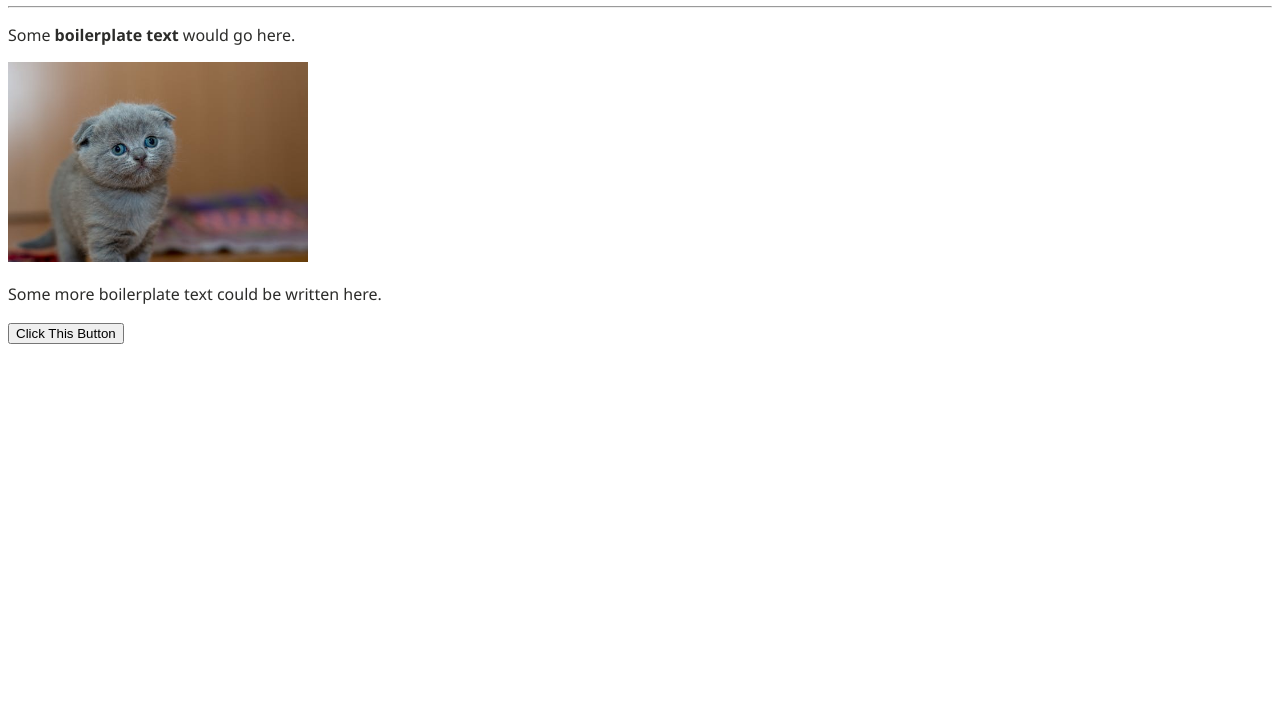
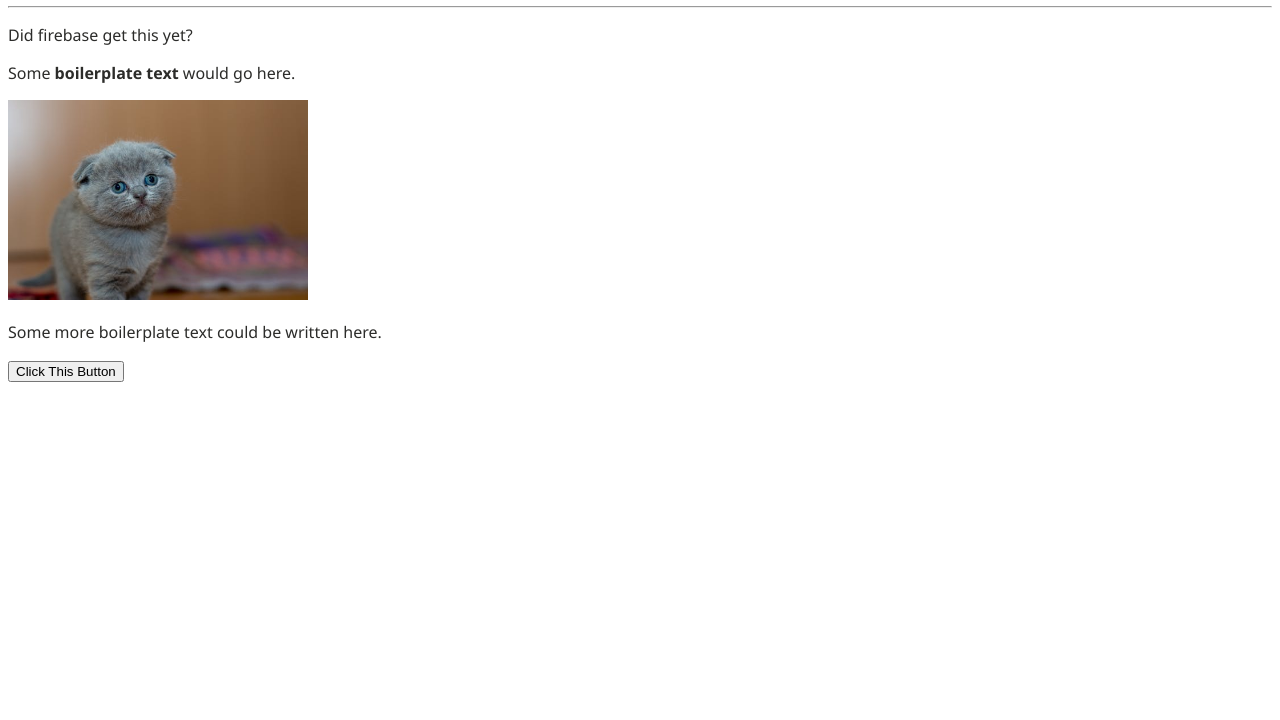
Before and after one commit to tpowell/dummyproject, a website: page public/index.html in a window 1280 px wide. Shown: the part 80-800 px from the top of the page. Drawn offline with Linux system fonts and the light colour scheme.

Commit message:
Trigger FB deploy

```diff
--- a/public/index.html
+++ b/public/index.html
@@ -10,6 +10,7 @@
 <body>
     <h1>Hello HTML World!</h1>
     <hr>
+    <p>Did firebase get this yet?</p>
     <p>Some <strong>boilerplate text</strong> would go here.</p>
     <img src="images/cat.jpeg" alt="Folded ear cat" height="200" width="300">
     <p>Some more boilerplate text could be written here.</p>
```
